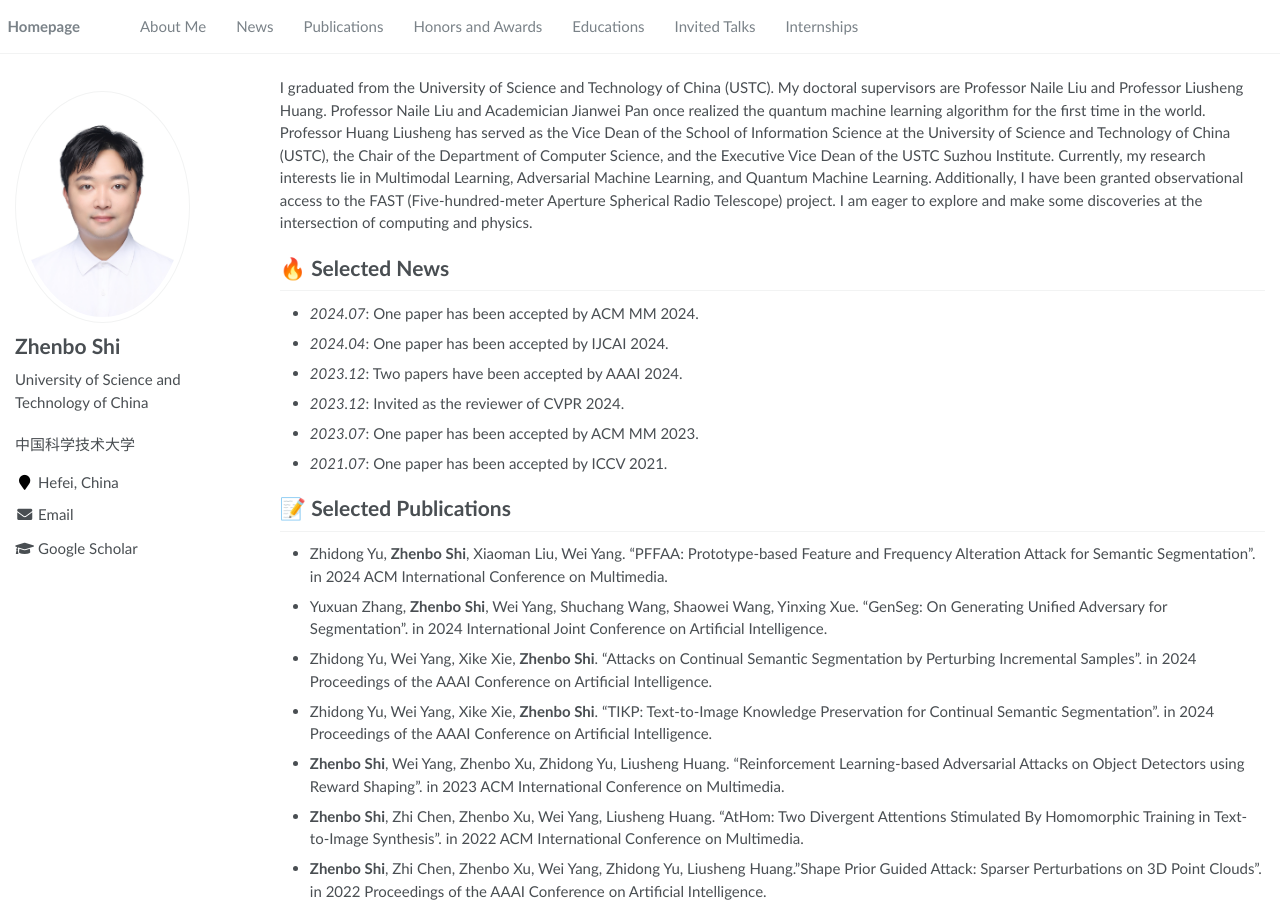
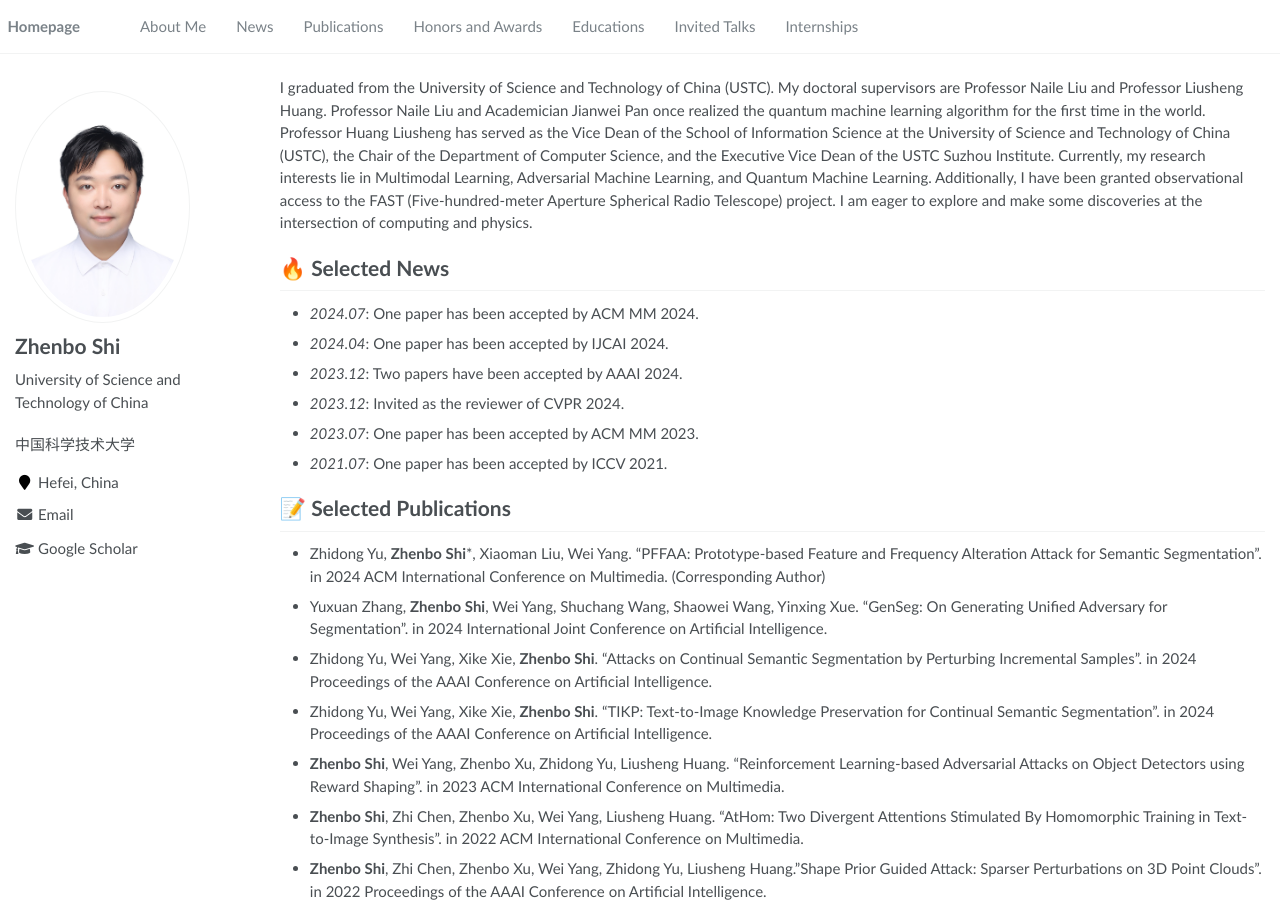
Before and after one commit to shizhenbo/shizhenbo.github.io, a Jekyll site: the page built from _pages/about.md, in a window 1280 px wide and 900 px high. Built offline with Jekyll 4.4.1, drawn with Linux system fonts in a browser that asks for light colours.

Commit message:
Update about.md

```diff
--- a/_pages/about.md
+++ b/_pages/about.md
@@ -29,7 +29,7 @@ Currently, my research interests lie in Multimodal Learning, Adversarial Machine
 
 # 📝 Selected Publications
 
-- Zhidong Yu, **Zhenbo Shi**, Xiaoman Liu, Wei Yang. "PFFAA: Prototype-based Feature and Frequency Alteration Attack for Semantic Segmentation". in 2024 ACM International Conference on Multimedia.
+- Zhidong Yu, **Zhenbo Shi***, Xiaoman Liu, Wei Yang. "PFFAA: Prototype-based Feature and Frequency Alteration Attack for Semantic Segmentation". in 2024 ACM International Conference on Multimedia. (Corresponding Author)
 - Yuxuan Zhang, **Zhenbo Shi**, Wei Yang, Shuchang Wang, Shaowei Wang, Yinxing Xue. "GenSeg: On Generating Unified Adversary for Segmentation". in 2024 International Joint Conference on Artificial Intelligence.
 - Zhidong Yu, Wei Yang, Xike Xie, **Zhenbo Shi**. "Attacks on Continual Semantic Segmentation by Perturbing Incremental Samples". in 2024 Proceedings of the AAAI Conference on Artificial Intelligence.
 - Zhidong Yu, Wei Yang, Xike Xie, **Zhenbo Shi**. "TIKP: Text-to-Image Knowledge Preservation for Continual Semantic Segmentation". in 2024 Proceedings of the AAAI Conference on Artificial Intelligence.
```
